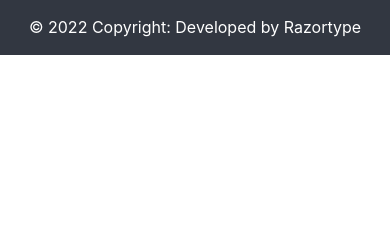
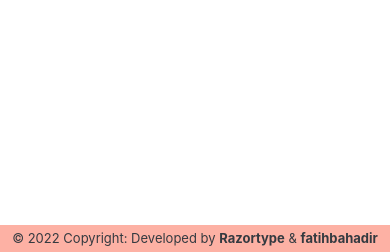
Before and after one commit to Razortype/django-homework-system, a Django app: page / in a window 390 px wide. Shown: the part 592-844 px from the top of the page. Run offline with Django 4.2, Linux system fonts and the light colour scheme; a user stored in the database is signed in; tables that the repository leaves empty hold one stand-in row (values such as "Sample post"); some libraries are stand-ins or nearby versions.

Commit message:
Footer background color changed.Fixed bottom.Responsive arrangements.

```diff
--- a/homework_project/static/partials/css/_footer.css
+++ b/homework_project/static/partials/css/_footer.css
@@ -0,0 +1,8 @@
+.footer__container{
+    background-color:#FDB1A4 !important;
+}
+@media (max-width: 767.98px) {
+    .footer__container{
+        font-size: 13px !important;
+    }
+ }
--- a/homework_project/static/partials/css/home.css
+++ b/homework_project/static/partials/css/home.css
@@ -1,5 +1,8 @@
 ::-webkit-scrollbar {
         display: none;
+}
+html {
+    scroll-behavior: smooth;
 }
 
 .banner{
--- a/homework_project/templates/partials/_footer.html
+++ b/homework_project/templates/partials/_footer.html
@@ -1,18 +1,16 @@
 <!-- Remove the container if you want to extend the Footer to full width. -->
-<div class="">
+<div class="fixed-bottom">
     <!-- Footer -->
     <footer
-            class="text-center text-lg-start text-white"
+            class="text-center text-lg-start  footer__container"
             style="background-color: #3e4551"
             >
       <div
-           class="text-center p-3"
-           style="background-color: rgba(0, 0, 0, 0.2)"
+           class="text-center p-1 p-sm-2 text-dark"
            >
         © 2022 Copyright: Developed by
-        <a class="text-white" href="https://github.com/Razortype"
-           >Razortype</a
-          >
+        <a class="text-dark font-weight-bold" href="https://github.com/Razortype"
+           >Razortype</a> & <a class="text-dark font-weight-bold" href="https://github.com/fatihbahadir">fatihbahadir</a>
       </div>
       <!-- Copyright -->
     </footer>
```
